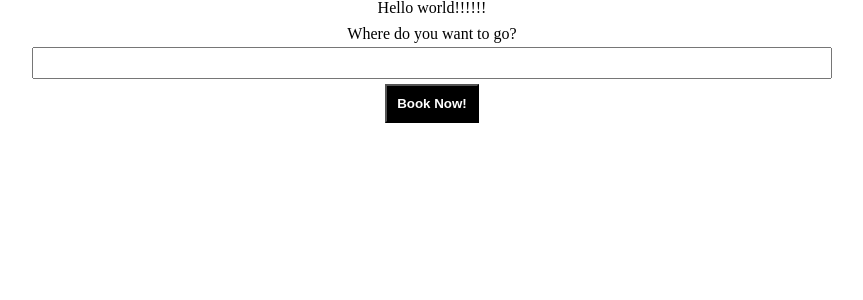
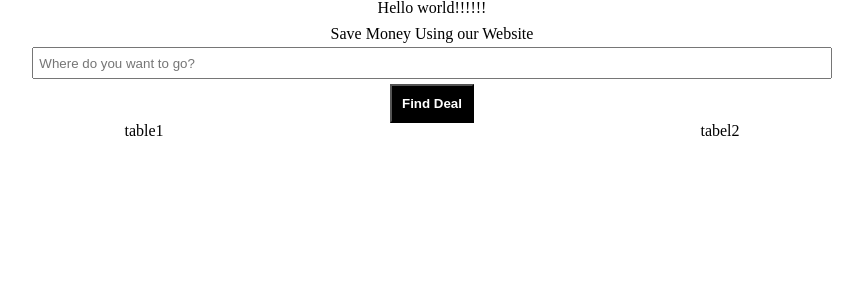
Before and after one commit to jinwoov/Booking-Advisor, an ASP.NET Core app: page / in a window 1280 px wide. Shown: the part 186-486 px from the top of the page, without its empty margins (208-1071 px from the left). Run offline with ASP.NET Core 8, Linux system fonts and the light colour scheme.

Commit message:
still scaffolding

```diff
--- a/bookingadvisor/bookingadvisor/Pages/Index.cshtml
+++ b/bookingadvisor/bookingadvisor/Pages/Index.cshtml
@@ -31,11 +31,19 @@
         <div>
             <form action="/" method="post">
                 <div id="user-choice">
-                    <p>Where do you want to go?</p>
-                    <input type="text" />
+                    <p>Save Money Using our Website</p>
+                    <input type="text" placeholder="Where do you want to go?"/>
                 </div>
-                <button>Book Now!</button>
+                <button>Find Deal</button>
             </form>
+        </div>
+        <div id="table-box">
+            <div>
+                table1
+            </div>
+            <div>
+                tabel2
+            </div>
         </div>
     </main>
 </body>
--- a/bookingadvisor/bookingadvisor/wwwroot/css/main.css
+++ b/bookingadvisor/bookingadvisor/wwwroot/css/main.css
@@ -63,3 +63,8 @@ body main {
     color: white;
     padding: 10px;
     border-radius: 0; }
+  body main #table-box {
+    display: flex;
+    flex-wrap: wrap; }
+    body main #table-box div {
+      width: 50%; }
--- a/bookingadvisor/bookingadvisor/wwwroot/css/main.min.css
+++ b/bookingadvisor/bookingadvisor/wwwroot/css/main.min.css
@@ -1 +1 @@
-@import url("https://fonts.googleapis.com/css2?family=Lobster&family=Roboto&display=swap");*,*:before,*:after{box-sizing:border-box;}body header .head{background-color:#000;color:#fff;padding:20px;font-family:'Lobster',cursive;}body header .head h2{margin-top:5px;text-align:right;}body header .head #authentication{text-align:right;}body header .head #authentication button{background-color:#fff;padding:5px 10px;margin:0 5px;border-radius:10%;font-weight:600;}body header .head #authentication button:hover{color:#808080;}body header .head #menu-bar{text-align:center;margin:auto;width:40%;}body header .head #menu-bar h1{font-size:40px;font-weight:bold;}body header .head #menu-bar div{padding-top:40px;display:flex;justify-content:space-evenly;}body header .head #menu-bar div a{font-family:"Roboto",sans-serif;color:#fff;text-decoration:none;opacity:.8;}body header .head #menu-bar div a:hover{opacity:1;}body main{width:90%;margin:auto;text-align:center;}body main form #user-choice{padding:5px;}body main form #user-choice p{width:100%;padding:5px;}body main form #user-choice input{width:70%;height:2rem;padding:5px;}body main form #user-choice input:focus{outline:none !important;border:2px solid #febb02;box-shadow:0 0 10px #719ece;border-radius:0;}body main form button{font-weight:bolder;background-color:#000;color:#fff;padding:10px;border-radius:0;}
+@import url("https://fonts.googleapis.com/css2?family=Lobster&family=Roboto&display=swap");*,*:before,*:after{box-sizing:border-box;}body header .head{background-color:#000;color:#fff;padding:20px;font-family:'Lobster',cursive;}body header .head h2{margin-top:5px;text-align:right;}body header .head #authentication{text-align:right;}body header .head #authentication button{background-color:#fff;padding:5px 10px;margin:0 5px;border-radius:10%;font-weight:600;}body header .head #authentication button:hover{color:#808080;}body header .head #menu-bar{text-align:center;margin:auto;width:40%;}body header .head #menu-bar h1{font-size:40px;font-weight:bold;}body header .head #menu-bar div{padding-top:40px;display:flex;justify-content:space-evenly;}body header .head #menu-bar div a{font-family:"Roboto",sans-serif;color:#fff;text-decoration:none;opacity:.8;}body header .head #menu-bar div a:hover{opacity:1;}body main{width:90%;margin:auto;text-align:center;}body main form #user-choice{padding:5px;}body main form #user-choice p{width:100%;padding:5px;}body main form #user-choice input{width:70%;height:2rem;padding:5px;}body main form #user-choice input:focus{outline:none !important;border:2px solid #febb02;box-shadow:0 0 10px #719ece;border-radius:0;}body main form button{font-weight:bolder;background-color:#000;color:#fff;padding:10px;border-radius:0;}body main #table-box{display:flex;flex-wrap:wrap;}body main #table-box div{width:50%;}
--- a/bookingadvisor/bookingadvisor/wwwroot/css/scss/main.scss
+++ b/bookingadvisor/bookingadvisor/wwwroot/css/scss/main.scss
@@ -103,5 +103,12 @@ body {
                 border-radius: 0;
             }
         }
+        #table-box{
+            display: flex;
+            flex-wrap:wrap;
+            div{
+                width: 50%;
+            }
+        }
     }
 }
```
